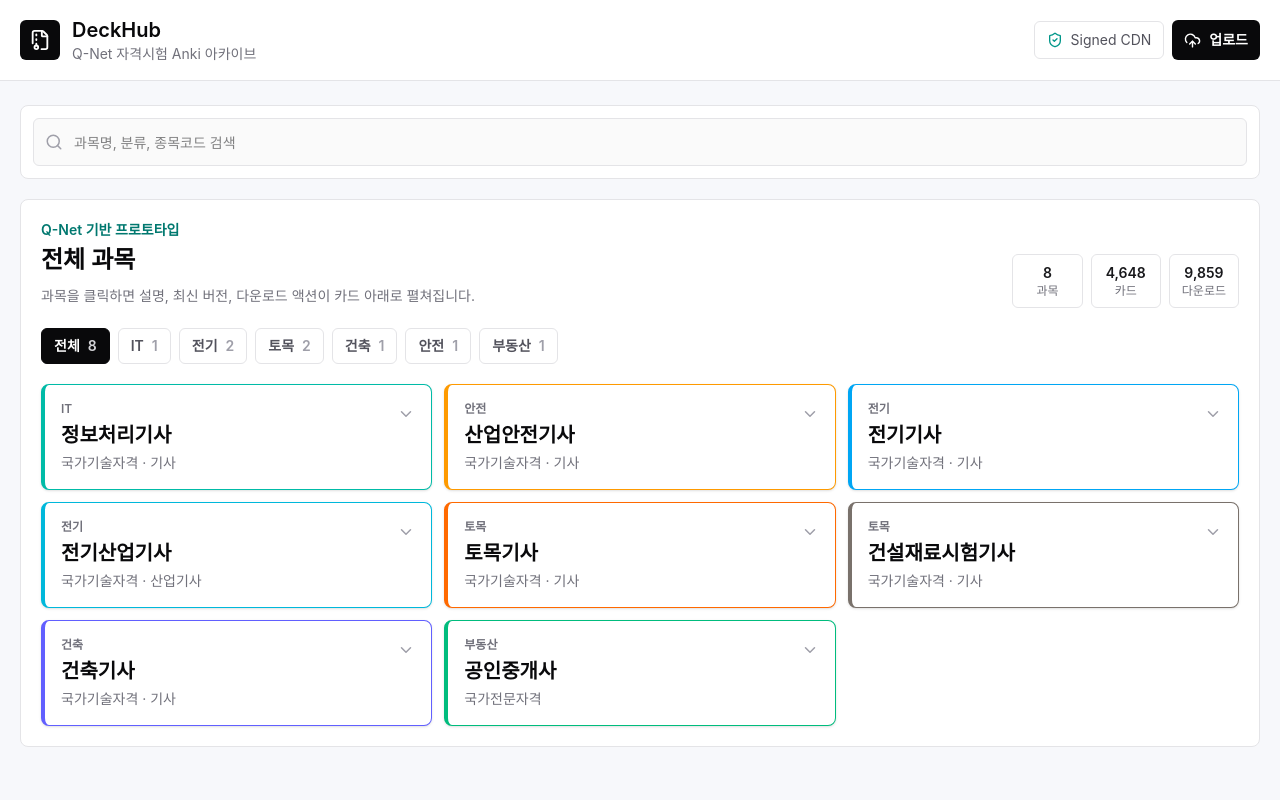
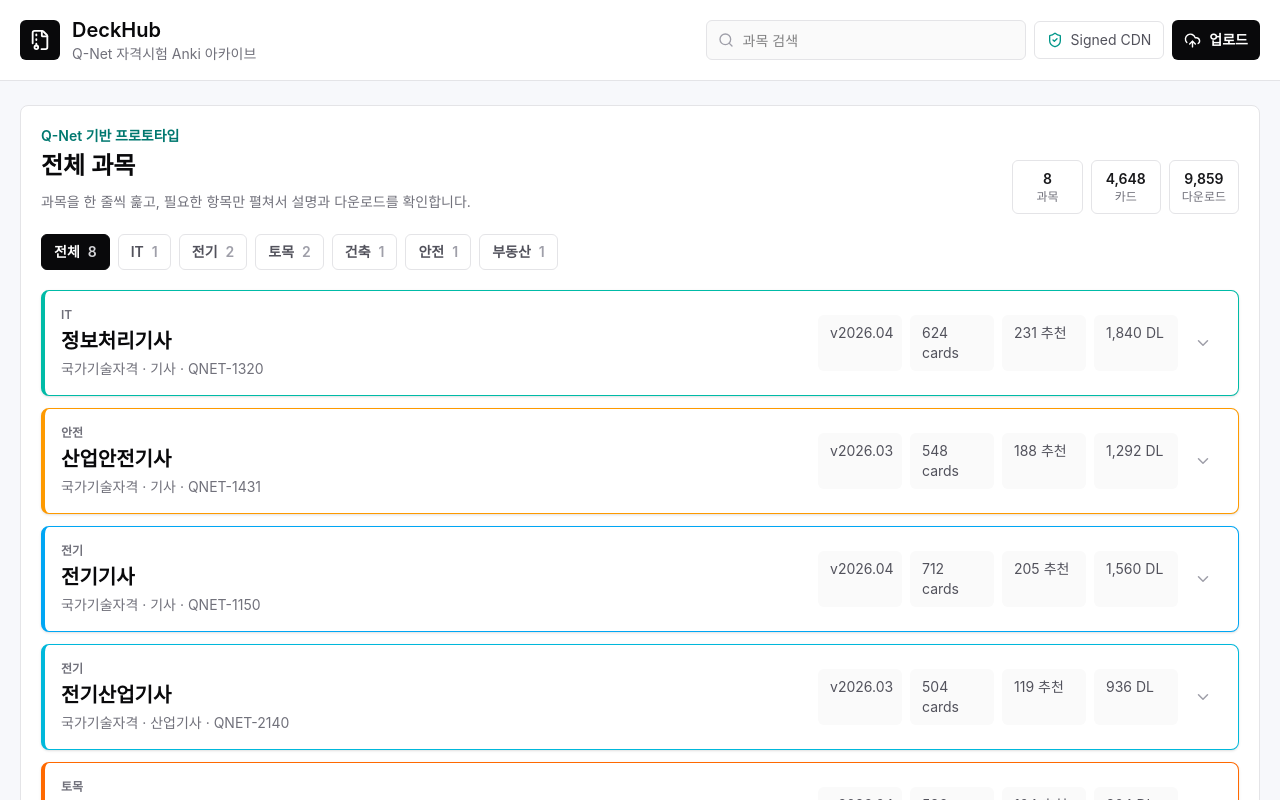
Before and after one commit to Enceladus-X/deckhub, a Next.js app in the folder frontend/: page / in a window 1280 px wide. Shown: the top 800 px of the page. Built offline with nearby package versions, Linux system fonts and the light colour scheme.

Commit message:
Switch catalog to expandable subject rows

```diff
--- a/frontend/src/app/page.tsx
+++ b/frontend/src/app/page.tsx
@@ -1,12 +1,17 @@
+"use client";
+
+import { useState } from "react";
 import { AppHeader } from "@/components/app-header";
 import { DeckCatalog } from "@/components/deck-catalog";
 import { categories, decks } from "@/lib/deck-data";
 
 export default function Home() {
+  const [query, setQuery] = useState("");
+
   return (
     <main className="min-h-screen bg-[#f7f8fb] text-zinc-950">
-      <AppHeader />
-      <DeckCatalog categories={categories} decks={decks} />
+      <AppHeader onSearchChange={setQuery} searchValue={query} />
+      <DeckCatalog categories={categories} decks={decks} query={query} />
     </main>
   );
 }
--- a/frontend/src/components/app-header.tsx
+++ b/frontend/src/components/app-header.tsx
@@ -1,10 +1,20 @@
 import Link from "next/link";
-import { FileArchive, ShieldCheck, UploadCloud } from "lucide-react";
+import {
+  FileArchive,
+  Search,
+  ShieldCheck,
+  UploadCloud,
+} from "lucide-react";
 
-export function AppHeader() {
+type AppHeaderProps = {
+  onSearchChange?: (value: string) => void;
+  searchValue?: string;
+};
+
+export function AppHeader({ onSearchChange, searchValue = "" }: AppHeaderProps) {
   return (
     <header className="border-b border-zinc-200 bg-white">
-      <div className="mx-auto flex max-w-7xl items-center justify-between px-5 py-4">
+      <div className="mx-auto flex max-w-7xl flex-col gap-3 px-5 py-4 lg:flex-row lg:items-center lg:justify-between">
         <Link className="flex items-center gap-3" href="/">
           <div className="flex size-10 items-center justify-center rounded-md bg-zinc-950 text-white">
             <FileArchive size={22} aria-hidden="true" />
@@ -16,7 +26,23 @@ export function AppHeader() {
             </p>
           </div>
         </Link>
-        <div className="flex items-center gap-2">
+
+        <div className="flex flex-col gap-2 sm:flex-row sm:items-center">
+          {onSearchChange ? (
+            <div className="relative sm:w-72 lg:w-80">
+              <Search
+                size={16}
+                className="absolute left-3 top-1/2 -translate-y-1/2 text-zinc-400"
+                aria-hidden="true"
+              />
+              <input
+                className="h-10 w-full rounded-md border border-zinc-200 bg-zinc-50 pl-9 pr-3 text-sm outline-none transition focus:border-teal-600 focus:bg-white"
+                onChange={(event) => onSearchChange(event.target.value)}
+                placeholder="과목 검색"
+                value={searchValue}
+              />
+            </div>
+          ) : null}
           <div className="hidden items-center gap-2 rounded-md border border-zinc-200 px-3 py-2 text-sm text-zinc-600 md:flex">
             <ShieldCheck size={16} className="text-teal-600" aria-hidden="true" />
             Signed CDN
--- a/frontend/src/components/deck-catalog.tsx
+++ b/frontend/src/components/deck-catalog.tsx
@@ -8,7 +8,6 @@ import {
   FileArchive,
   GitBranch,
   MessageSquare,
-  Search,
   ThumbsUp,
 } from "lucide-react";
 import type { Deck } from "@/lib/deck-data";
@@ -16,10 +15,10 @@ import type { Deck } from "@/lib/deck-data";
 type DeckCatalogProps = {
   categories: string[];
   decks: Deck[];
+  query: string;
 };
 
-export function DeckCatalog({ categories, decks }: DeckCatalogProps) {
-  const [query, setQuery] = useState("");
+export function DeckCatalog({ categories, decks, query }: DeckCatalogProps) {
   const [activeCategory, setActiveCategory] = useState("전체");
   const [expandedSlug, setExpandedSlug] = useState<string | null>(null);
 
@@ -49,25 +48,6 @@ export function DeckCatalog({ categories, decks }: DeckCatalogProps) {
 
   return (
     <section className="mx-auto max-w-7xl px-5 py-6">
-      <div className="mb-5 rounded-lg border border-zinc-200 bg-white p-3">
-        <div className="relative">
-          <Search
-            size={18}
-            className="absolute left-3 top-1/2 -translate-y-1/2 text-zinc-400"
-            aria-hidden="true"
-          />
-          <input
-            className="h-12 w-full rounded-md border border-zinc-200 bg-zinc-50 pl-10 pr-3 text-sm outline-none transition focus:border-teal-600 focus:bg-white"
-            onChange={(event) => {
-              setQuery(event.target.value);
-              setExpandedSlug(null);
-            }}
-            placeholder="과목명, 분류, 종목코드 검색"
-            value={query}
-          />
-        </div>
-      </div>
-
       <div className="rounded-lg border border-zinc-200 bg-white p-5">
         <div className="flex flex-col gap-4 lg:flex-row lg:items-end lg:justify-between">
           <div>
@@ -78,7 +58,7 @@ export function DeckCatalog({ categories, decks }: DeckCatalogProps) {
               전체 과목
             </h1>
             <p className="mt-2 max-w-2xl text-sm leading-6 text-zinc-500">
-              과목을 클릭하면 설명, 최신 버전, 다운로드 액션이 카드 아래로 펼쳐집니다.
+              과목을 한 줄씩 훑고, 필요한 항목만 펼쳐서 설명과 다운로드를 확인합니다.
             </p>
           </div>
 
@@ -133,7 +113,7 @@ export function DeckCatalog({ categories, decks }: DeckCatalogProps) {
           })}
         </div>
 
-        <div className="mt-5 grid grid-cols-1 gap-3 md:grid-cols-2 xl:grid-cols-3">
+        <div className="mt-5 space-y-3">
           {filteredDecks.map((deck) => {
             const isExpanded = expandedSlug === deck.slug;
 
@@ -146,7 +126,7 @@ export function DeckCatalog({ categories, decks }: DeckCatalogProps) {
               >
                 <button
                   aria-expanded={isExpanded}
-                  className="flex w-full items-start justify-between gap-4 p-4 text-left"
+                  className="grid w-full gap-4 p-4 text-left lg:grid-cols-[1fr_360px_28px] lg:items-center"
                   onClick={() =>
                     setExpandedSlug((current) =>
                       current === deck.slug ? null : deck.slug,
@@ -162,12 +142,28 @@ export function DeckCatalog({ categories, decks }: DeckCatalogProps) {
                       {deck.title}
                     </span>
                     <span className="mt-1 block text-sm text-zinc-500">
-                      {deck.examTrack}
+                      {deck.examTrack} · {deck.code}
                     </span>
                   </span>
+
+                  <span className="grid grid-cols-2 gap-2 text-sm text-zinc-600 sm:grid-cols-4 lg:grid-cols-4">
+                    <span className="rounded-md bg-zinc-50 px-3 py-2">
+                      v{deck.version}
+                    </span>
+                    <span className="rounded-md bg-zinc-50 px-3 py-2">
+                      {deck.cards.toLocaleString()} cards
+                    </span>
+                    <span className="rounded-md bg-zinc-50 px-3 py-2">
+                      {deck.recommendations.toLocaleString()} 추천
+                    </span>
+                    <span className="rounded-md bg-zinc-50 px-3 py-2">
+                      {deck.downloads.toLocaleString()} DL
+                    </span>
+                  </span>
+
                   <ChevronDown
                     size={18}
-                    className={`mt-1 shrink-0 text-zinc-400 transition ${
+                    className={`mt-1 shrink-0 text-zinc-400 transition lg:mt-0 ${
                       isExpanded ? "rotate-180" : ""
                     }`}
                     aria-hidden="true"
@@ -176,18 +172,25 @@ export function DeckCatalog({ categories, decks }: DeckCatalogProps) {
 
                 {isExpanded ? (
                   <div className="border-t border-zinc-100 px-4 pb-4">
-                    <p className="pt-4 text-sm leading-6 text-zinc-600">
+                    <div className="grid gap-4 pt-4 lg:grid-cols-[1fr_260px]">
+                      <div>
+                        <p className="text-sm leading-6 text-zinc-600">
                           {deck.description}
                         </p>
+                        <p className="mt-3 rounded-md bg-zinc-50 p-3 text-sm leading-6 text-zinc-600">
+                          {deck.versions[0]?.changelog}
+                        </p>
+                      </div>
 
-                    <div className="mt-4 grid grid-cols-2 gap-2 text-sm text-zinc-600">
+                      <div className="grid content-start gap-2">
+                        <div className="grid grid-cols-2 gap-2 text-sm text-zinc-600">
                           <span className="flex items-center gap-1.5 rounded-md bg-zinc-50 px-3 py-2">
                             <GitBranch size={15} aria-hidden="true" />
                             v{deck.version}
                           </span>
                           <span className="flex items-center gap-1.5 rounded-md bg-zinc-50 px-3 py-2">
                             <FileArchive size={15} aria-hidden="true" />
-                        {deck.cards.toLocaleString()} cards
+                            {deck.cards.toLocaleString()}
                           </span>
                           <span className="flex items-center gap-1.5 rounded-md bg-zinc-50 px-3 py-2">
                             <ThumbsUp size={15} aria-hidden="true" />
@@ -199,11 +202,7 @@ export function DeckCatalog({ categories, decks }: DeckCatalogProps) {
                           </span>
                         </div>
 
-                    <p className="mt-4 rounded-md bg-zinc-50 p-3 text-sm leading-6 text-zinc-600">
-                      {deck.versions[0]?.changelog}
-                    </p>
-
-                    <div className="mt-4 flex flex-wrap gap-2">
+                        <div className="grid grid-cols-2 gap-2">
                           <Link
                             className="inline-flex h-10 items-center justify-center rounded-md border border-zinc-200 px-3 text-sm font-semibold text-zinc-700 transition hover:border-teal-500"
                             href={`/decks/${deck.slug}/`}
@@ -217,6 +216,8 @@ export function DeckCatalog({ categories, decks }: DeckCatalogProps) {
                             <Download size={16} aria-hidden="true" />
                             Download
                           </button>
+                        </div>
+                      </div>
                     </div>
                   </div>
                 ) : null}
```
Lines whose indentation alone changed are shown as unchanged.
